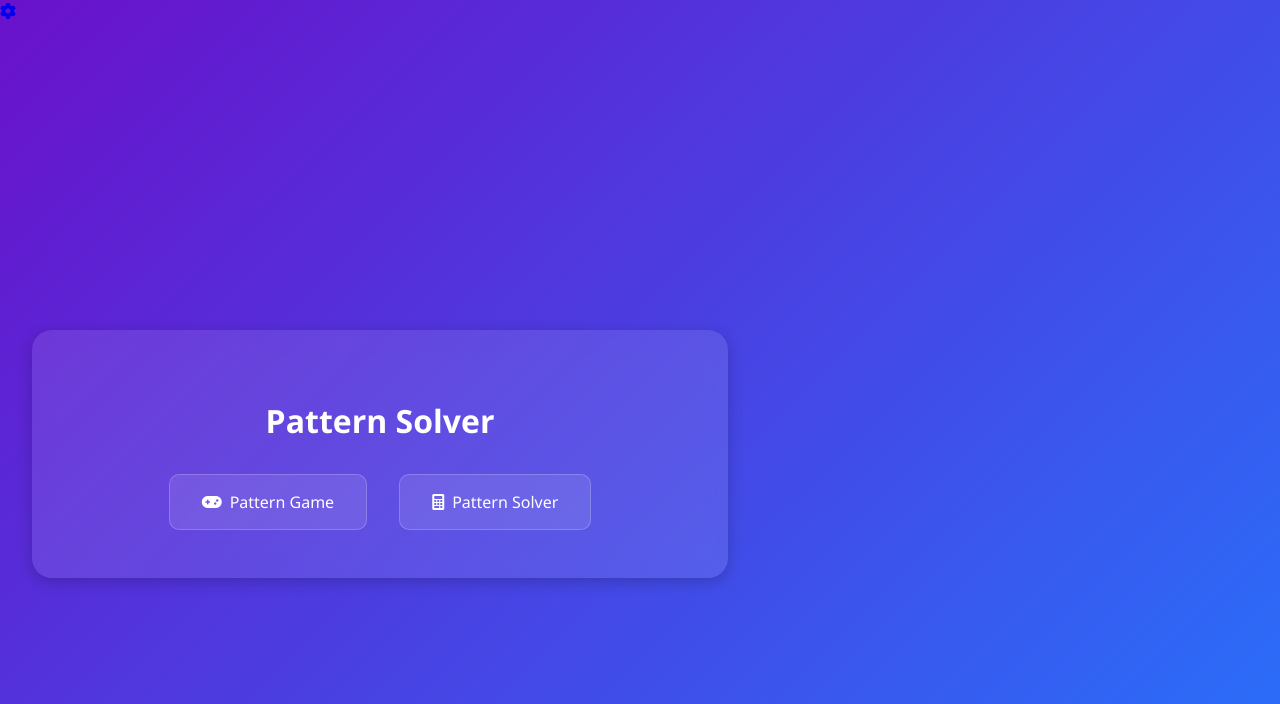
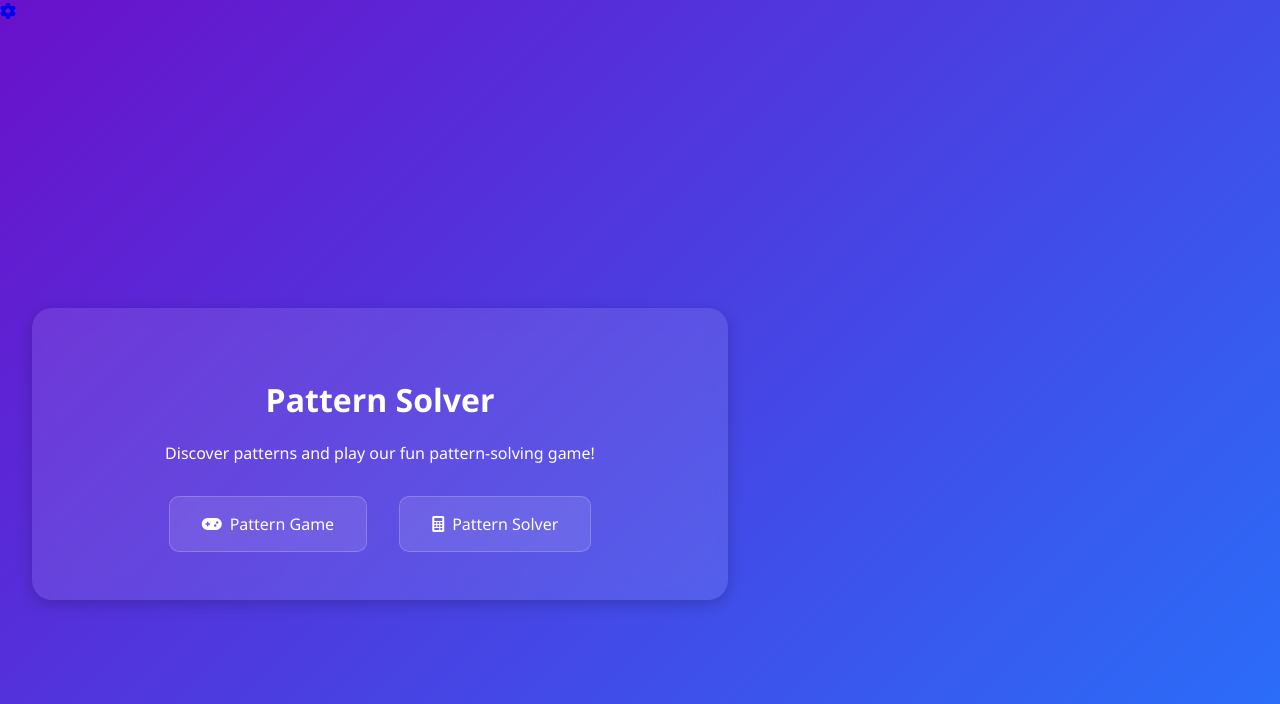
Before and after one commit to Kvin-21/pattern-solver, a Flask app: page / in a window 1280 px wide. Shown: the top 704 px of the page. Run offline with Flask 3, Linux system fonts and the light colour scheme.

Commit message:
Update home.html

```diff
--- a/app/templates/home.html
+++ b/app/templates/home.html
@@ -3,21 +3,20 @@
 <head>
     <meta charset="UTF-8">
     <meta name="viewport" content="width=device-width, initial-scale=1.0">
-    <title>Pattern Solver App</title>
-    <script async src="https://pagead2.googlesyndication.com/pagead/js/adsbygoogle.js?client=ca-pub-8865824078359992"
-     crossorigin="anonymous"></script>
+    <title>Pattern Solver - Solve Mathematical Patterns Online</title>
+    <meta name="description" content="Pattern Solver helps you identify and solve complex mathematical patterns with ease. Explore our tools and start solving patterns now!">
+    <script async src="https://pagead2.googlesyndication.com/pagead/js/adsbygoogle.js?client=ca-pub-8865824078359992" crossorigin="anonymous"></script>
     <link rel="stylesheet" href="{{ url_for('static', filename='styles.css') }}">
     <link href="https://cdnjs.cloudflare.com/ajax/libs/font-awesome/6.0.0/css/all.min.css" rel="stylesheet">
-</head>
     <!-- Google tag (gtag.js) -->
     <script async src="https://www.googletagmanager.com/gtag/js?id=G-KJ1F6MSDJG"></script>
     <script>
         window.dataLayer = window.dataLayer || [];
         function gtag(){dataLayer.push(arguments);}
         gtag('js', new Date());
-
         gtag('config', 'G-KJ1F6MSDJG');
     </script>
+</head>
 <body>
     <div class="settings-icon">
         <a href="{{ url_for('settings') }}"><i class="fas fa-cog"></i></a>
@@ -27,6 +26,8 @@
             <h1>Pattern Solver</h1>
             {% if user %}
                 <p>Welcome back, {{ user.username }}!</p>
+            {% else %}
+                <p>Discover patterns and play our fun pattern-solving game!</p>
             {% endif %}
             <div class="button-container">
                 <a href="{{ url_for('game') }}" class="button game-button">
```
Lines whose indentation alone changed are shown as unchanged.
